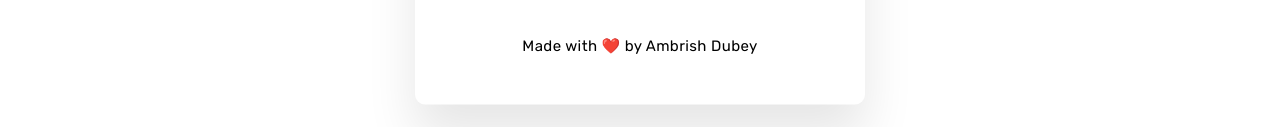
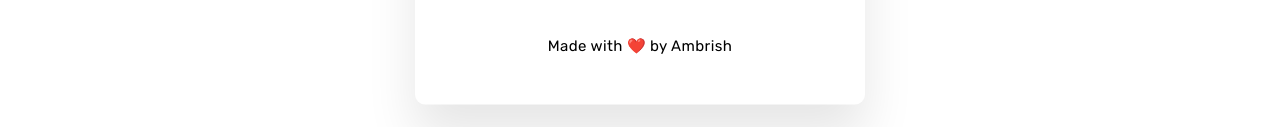
Before and after one commit to ambrish-kd/CalTip, a plain HTML site: page index.html in a window 1280 px wide. Shown: the part 566-693 px from the top of the page. Drawn offline with Linux system fonts and the light colour scheme.

Commit message:
Edit Author Name

```diff
--- a/index.html
+++ b/index.html
@@ -69,7 +69,7 @@
 
         <!-- footer div -->
         <div class="footer">
-            <span> Made with ❤️ by Ambrish Dubey </span>
+            <span> Made with ❤️ by Ambrish </span>
         </div>
     </div>
 
```
